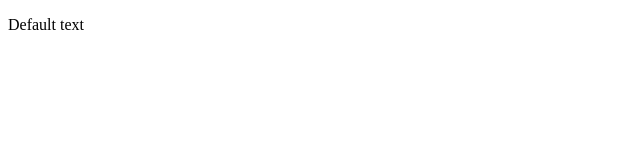
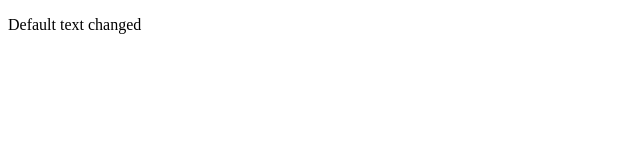
Before and after one commit to codingkiwi/justinreti.com, a plain HTML site: page index.html in a window 1280 px wide. Shown: the full height of the page, 0-640 px from the left. Drawn offline with Linux system fonts and the light colour scheme.

Commit message:
testing Netlify

```diff
--- a/index.html
+++ b/index.html
@@ -7,6 +7,6 @@
     <title>Home | Justin Reti</title>
 </head>
 <body>
-    <p>Default text</p>
+    <p>Default text changed</p>
 </body>
 </html>
```
